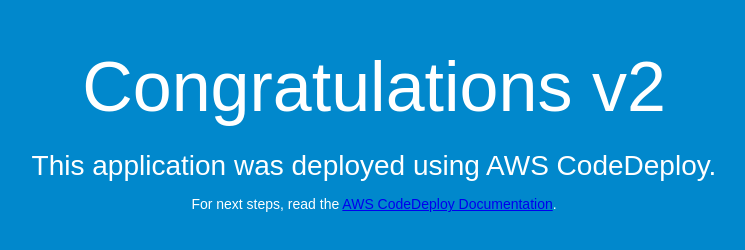
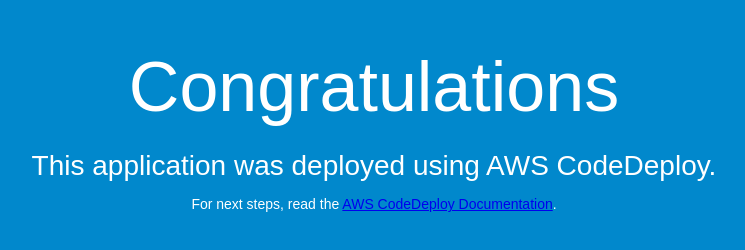
Before and after one commit to tushan72/my-webpage, a plain HTML site: page index.html in a window 1280 px wide. Shown: the whole page, without its empty margins (266-1011 px from the left). Drawn offline with Linux system fonts and the light colour scheme.

Commit message:
Update index.html

```diff
--- a/index.html
+++ b/index.html
@@ -26,7 +26,7 @@
 </head>
 <body>
   <div align="center">
-    <h1>Congratulations v2</h1>
+    <h1>Congratulations </h1>
     <h2>This application was deployed using AWS CodeDeploy.</h2>
     <p>For next steps, read the <a href="http://aws.amazon.com/documentation/codedeploy">AWS CodeDeploy Documentation</a>.</p>
   </div>
```
